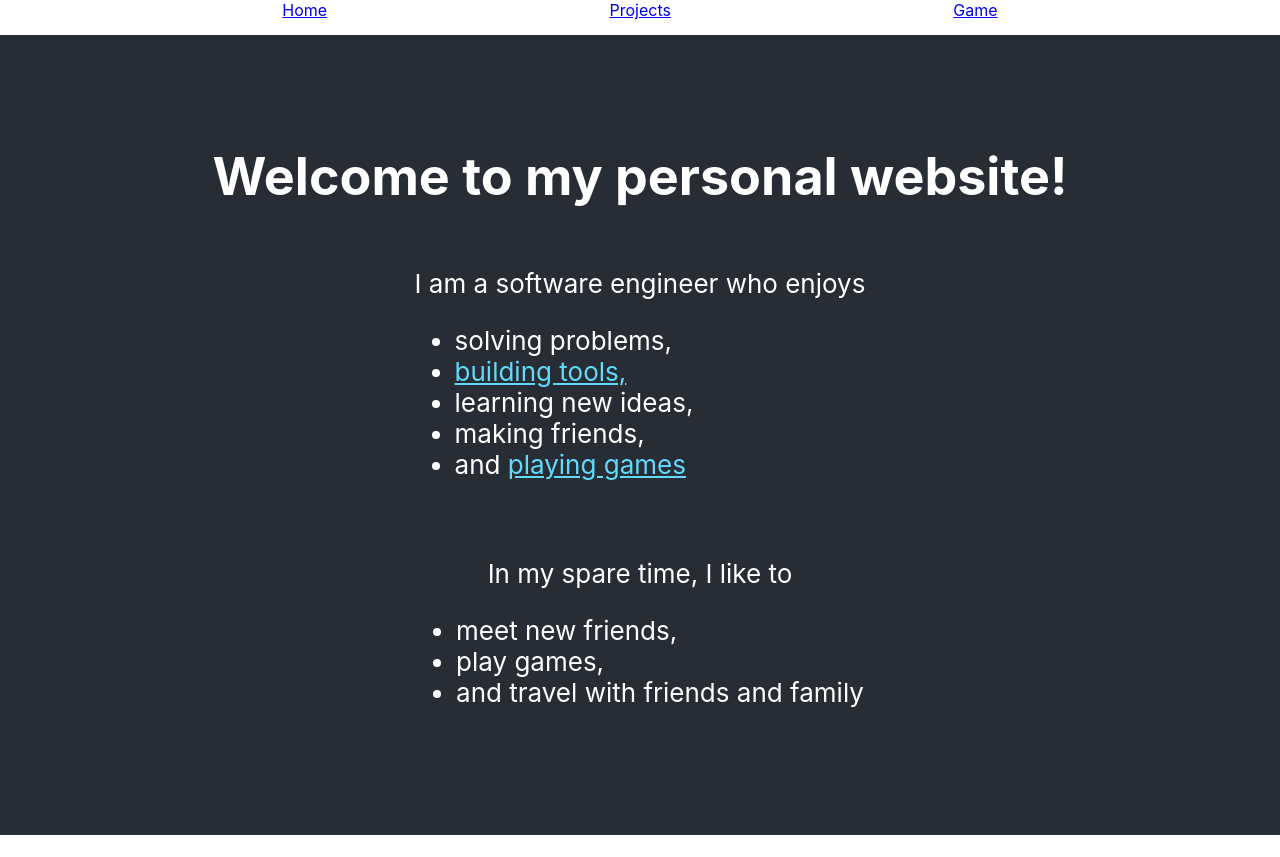
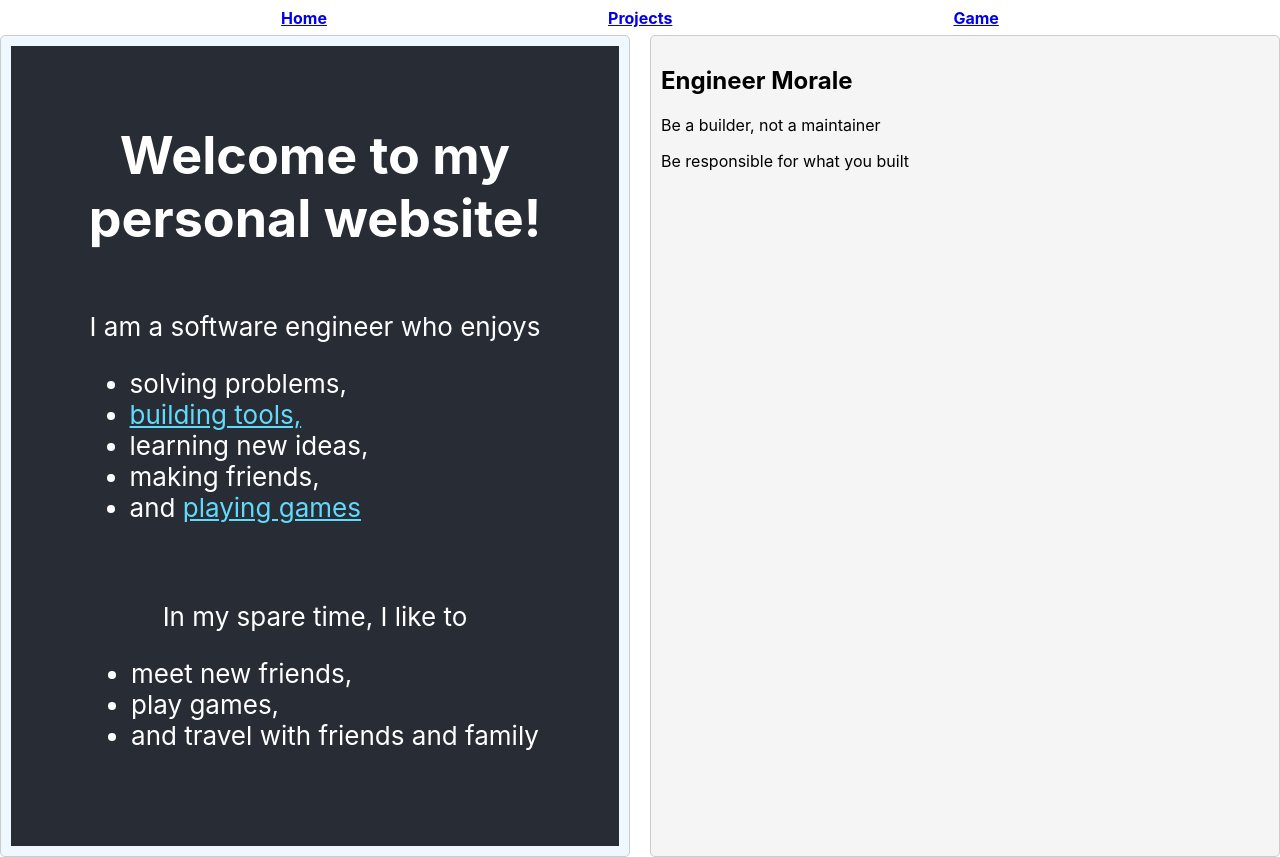
Before and after one commit to liuyinglao/portfolio-website, a React (Create React App) app: page / in a window 1280 px wide. Before the commit the page ends 835 px from the top, so only its background shows below. Built offline with nearby package versions, Linux system fonts and the light colour scheme.

Commit message:
add two column layout and polish the fetchAPI example

```diff
--- a/src/App.css
+++ b/src/App.css
@@ -1,7 +1,3 @@
-.App {
-  text-align: center;
-}
-
 .App-header {
   background-color: #282c34;
   min-height: 100vh;
--- a/src/reactdom/features/fetchapi.component.jsx
+++ b/src/reactdom/features/fetchapi.component.jsx
@@ -6,6 +6,9 @@ const Fetchapi = () => {
   );
   const [isLoading, setIsLoading] = React.useState(false);
   const [countries, setCountries] = React.useState([]);
+  const [page, setPage] = React.useState(1);
+  const pageSize = 5;
+  const maxPage = Math.floor(countries.length / pageSize);
 
   React.useEffect(() => {
     localStorage.setItem("myValueInLocalStorage", value);
@@ -20,18 +23,23 @@ const Fetchapi = () => {
     // const countries = JSON.parse(data);
     const countryCount = data.length;
     setValue(countryCount);
-    const countries = data.slice(0, 5).map((country, index) => {
+    const countries = data.map((country, index) => {
       const { name, capital, languages } = country;
       return { index, name, capital, languages };
     });
     console.log({ countries });
     setCountries(countries);
     setIsLoading(false);
+    setPage(0);
   };
 
   useEffect(() => {
     handleFetchData();
   }, [isLoading]);
+
+  useEffect(() => {
+    console.log(page)
+  }, [page]);
 
   const onChange = (event) => setValue(event.target.value);
 
@@ -44,14 +52,18 @@ const Fetchapi = () => {
         <th>Language</th>
       </tr>
 
-      {countries.map((country, i) => {
+      {countries
+        .slice(page * pageSize, (page + 1) * pageSize)
+        .map((country, i) => {
           return (
             <tr key={i}>
-            <td key={`{i}-index`}>{country.index}</td>
+              <td key={`{i}-index`}>{country.index + 1}</td>
               <td key={`{i}-name`}>{country.name.common}</td>
               <td key={`{i}-capital`}>{country.capital[0]}</td>
               <td key={`{i}-language`}>
-              {Object.keys(country.languages).map((k) => country.languages[k])}
+                {Object.keys(country.languages).map(
+                  (k) => country.languages[k]
+                )}
               </td>
             </tr>
           );
@@ -70,7 +82,11 @@ const Fetchapi = () => {
         <input type="email" name="email" id="email" required />
       </div>
       <div class="form-example">
-        <input type="submit" value="Subscribe!" onclick={console.log('submitted')} />
+        <input
+          type="submit"
+          value="Subscribe!"
+          onclick={console.log("submitted")}
+        />
       </div>
     </form>
   );
@@ -78,9 +94,21 @@ const Fetchapi = () => {
   return (
     <div>
       <input value={value} type="text" onChange={onChange} />
+      <button
+        type="button"
+        onClick={() => setPage((page) => Math.max(0, page - 1))}
+      >
+        Previous Page
+      </button>
       <button type="button" onClick={() => setIsLoading(true)}>
         {" "}
         fetch countries{" "}
+      </button>
+      <button
+        type="button"
+        onClick={() => setPage((page) => Math.min(maxPage, page + 1))}
+      >
+        Next Page
       </button>
       {isLoading ? <p>is Loading...</p> : <p>{value}</p>}
       {table}
--- a/src/routes/home.component.jsx
+++ b/src/routes/home.component.jsx
@@ -1,9 +1,32 @@
 import '../App.css';
 import { Link } from "react-router-dom";
+import './home.style.css';
+
+import React from "react";
+// import "./App.css";
+
+// function TwoColumnLayout() {
+//   return (
+//     <div className="container">
+//       <div className="column left">
+//         <h2>Left Column</h2>
+//         <p>This is the content of the left column.</p>
+//       </div>
+//       <div className="column right">
+//         <h2>Right Column</h2>
+//         <p>This is the content of the right column.</p>
+//       </div>
+//     </div>
+//   );
+// }
+
+// export default TwoColumnLayout;
+
 
 function Home() {
   return (
-    <div className="App">
+    <div className="container">
+    <div className="column left">
       <header className="App-header">
         <h1>Welcome to my personal website!</h1>
         <p>
@@ -26,6 +49,12 @@ function Home() {
         </p>
       </header>
     </div>
+    <div className="column right">
+        <h2>Engineer Morale</h2>
+        <p>Be a builder, not a maintainer</p>
+        <p>Be responsible for what you built</p>
+      </div>
+    </div>
   );
 }
 
--- /dev/null
+++ b/src/routes/home.style.css
@@ -0,0 +1,20 @@
+.container {
+    display: flex;
+    gap: 20px; /* Optional spacing between columns */
+  }
+
+  .column {
+    flex: 1; /* Each column takes up equal space */
+    padding: 10px;
+    border: 1px solid #ccc;
+    border-radius: 5px;
+  }
+
+  .left {
+    background-color: #f0f8ff; /* Light blue */
+    text-align: center;
+  }
+
+  .right {
+    background-color: #f5f5f5; /* Light gray */
+  }
--- a/src/routes/navigation.component.jsx
+++ b/src/routes/navigation.component.jsx
@@ -3,18 +3,28 @@ import { Outlet, Link } from "react-router-dom";
 import "./navigation.style.css";
 
 const Navigation = () => {
+  const links = [
+    {
+      title: "Home",
+      path: "/",
+    },
+    {
+      title: "Projects",
+      path: "/projects",
+    },
+    {
+      title: "Game",
+      path: "/game",
+    },
+  ];
   return (
     <Fragment>
       <div className="navigation-bar">
-        <Link to="/">
-          <div>Home</div>
-        </Link>
-        <Link to="/projects" >
-          <div>Projects</div>
-        </Link>
-        <Link to="/game" >
-          <div>Game</div>
-        </Link>
+        {links.map(({ title, path }) => (
+          <Link className="navigation-title" to={path}>
+            {title}
+          </Link>
+        ))}
       </div>
       <Outlet />
     </Fragment>
--- a/src/routes/navigation.style.css
+++ b/src/routes/navigation.style.css
@@ -4,5 +4,13 @@
   display: flex;
   flex-direction: row;
   justify-content: space-evenly;
+}
 
+.navigation-title {
+  /* centralize text starts */
+  display: flex;
+  align-items: center;
+  justify-content: center;
+  /* centralize text ends */
+  font-weight: bold;   /* Makes the font bold */
 }
```
Lines whose indentation alone changed are shown as unchanged.
